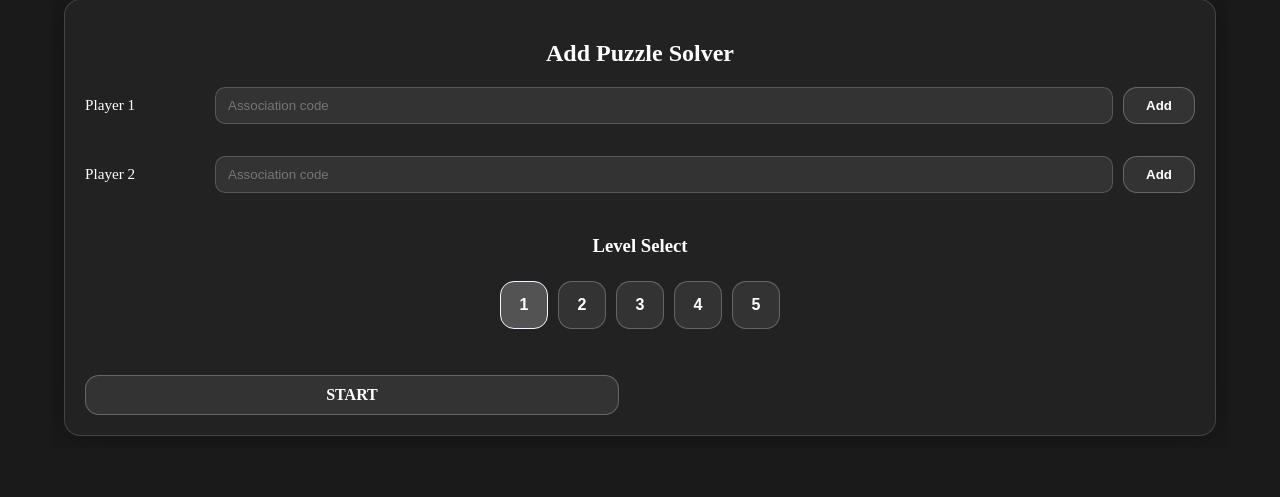
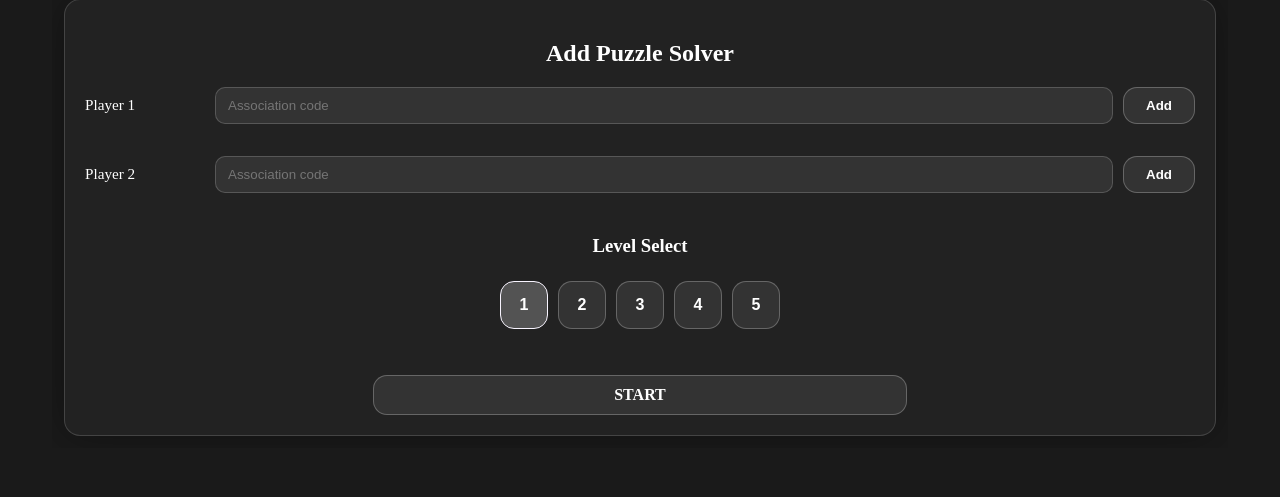
Before and after one commit to dborhegyi/csds-377-KTALDE, a Django app: page /startgame/ in a window 1280 px wide. Shown: the part 43-540 px from the top of the page. Run offline with Django 5.2, Linux system fonts and the light colour scheme.

Commit message:
dsafdsa
Co-authored-by: Copilot <copilot@github.com>

```diff
--- a/Web/KTALDE_site/KTALDE_web/templates/KTALDE_web/startgame.html
+++ b/Web/KTALDE_site/KTALDE_web/templates/KTALDE_web/startgame.html
@@ -99,10 +99,12 @@
 }
 .start-button-row {
   margin-top: 10px;
+  text-align: center;
 }
 .start-link {
   width: 500px;
-  place-items: center;
+  display: block;
+  margin: 0 auto;
 }
 </style>
 {% endblock %}
```
